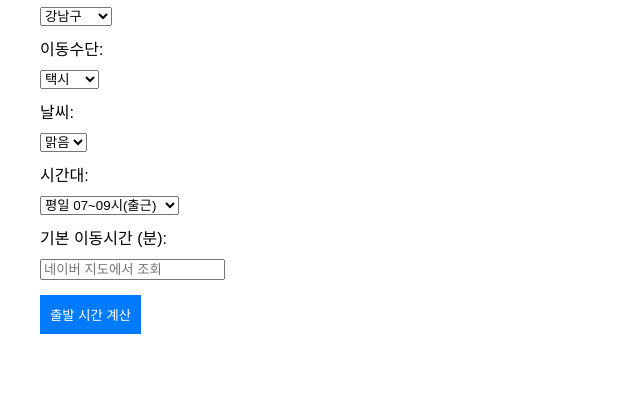
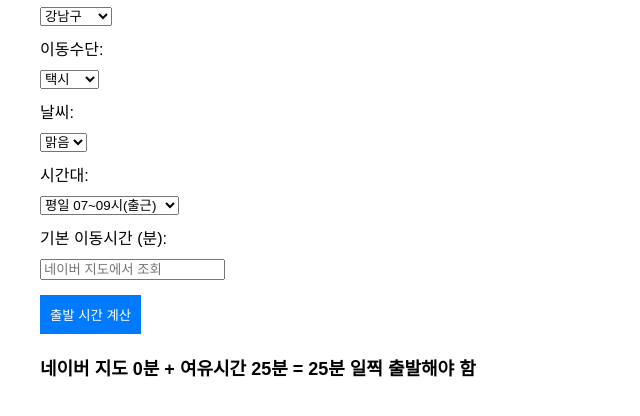
Before and after one commit to tizmf/no_more_tardy, a plain HTML site: page index.html in a window 1280 px wide. Both pictures are taken after a click on the button "출발 시간 계산". Shown: the part 122-538 px from the top of the page, without its empty margins (0-640 px from the left). Drawn offline with Linux system fonts and the light colour scheme.

Commit message:
Update index.html

```diff
--- a/index.html
+++ b/index.html
@@ -149,4 +149,34 @@
       let isFirstTrip = 0;
       let parkingWalk = 0;
       if (transport === "자가용") {
-        const firstTripVal = document.getElementById("is
+        const firstTripVal = document.getElementById("isFirstTrip").value;
+        isFirstTrip = (firstTripVal === "yes") ? 5 : 0; // 초행길이면 +5분
+        parkingWalk = parseInt(document.getElementById("parkingWalk").value) || 0; // 주차~약속장소 도보시간
+      }
+
+      // 거리 분류
+      const category = distance_category[destination];
+
+      // 기본 추가시간 (이동수단별 + 거리)
+      let additionalTime = transportTime[transport][category];
+
+      // 시간대별 추가시간
+      additionalTime += timeAdjustment[timePeriod];
+
+      // 날씨별 추가시간
+      additionalTime += weatherAdjustment[weather][transport];
+
+      // 자가용일 경우 (초행길, 주차 도보)
+      additionalTime += isFirstTrip;
+      additionalTime += parkingWalk;
+
+      // 최종 계산
+      const totalTime = baseTime + additionalTime;
+
+      // 결과 표시
+      const resultText = `네이버 지도 ${baseTime}분 + 여유시간 ${additionalTime}분 = ${totalTime}분 일찍 출발해야 함`;
+      document.getElementById("result").innerText = resultText;
+    }
+  </script>
+</body>
+</html>
```
